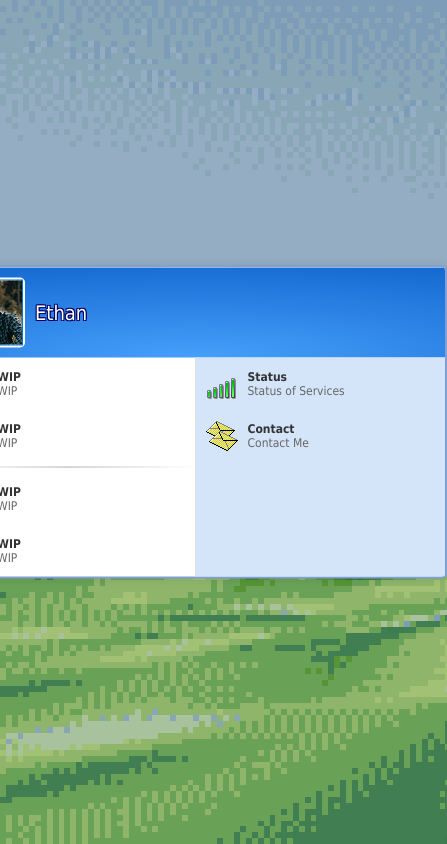
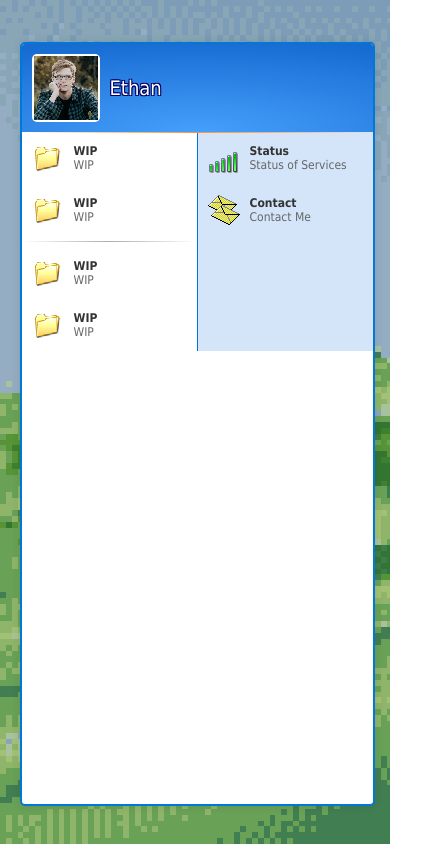
Before and after one commit to hawwwwwk/My-Website, a plain HTML site: page index.html in a window 390 px wide. Shown: the whole page, 447 px wide, since content can reach past the window. Drawn offline with Linux system fonts and the light colour scheme.

Commit message:
quick fix for mobile devices + orange bar

```diff
--- a/default.css
+++ b/default.css
@@ -2,7 +2,6 @@ body {
     background-image: url('media/background-hills.gif');
     background-size: cover;
     image-rendering: pixelated;
-
     font-family: Tahoma, sans-serif;
     font-size: 12px;
     height: 100vh;
@@ -13,7 +12,7 @@ body {
 .menu {
     width: 500px;
     background-color: #FFF;
-    border: 2px solid #80A0D5;
+    border: 2px solid #0078D7;
     box-shadow: 0 0 10px rgba(0, 0, 0, 0.1);
     border-radius: 5px;
     overflow: hidden;
@@ -23,6 +22,17 @@ body {
     transform: translate(-50%, -50%);
 }
 
+/* Responsive design for smaller screens */
+@media (max-width: 600px) {
+    .menu {
+        width: 90%;
+        height: 90%;
+        top: 5%;
+        left: 5%;
+        transform: none;
+    }
+}
+
 .menu-header {
     background: radial-gradient(ellipse at bottom, #469FFB 0%, #075AC4 100%);
     background-size: 200% 100%;
@@ -30,12 +40,14 @@ body {
     color: #FFF;
     padding: 10px;
     font-size: 20px;
-    text-align: left; /* Align text to the left */
+    text-align: left;
     display: flex;
     align-items: center;
     text-shadow: -1px -1px 0 #000060, 1px -1px 0 #000060, -1px 1px 0 #000060, 1px 1px 0 #000060;
     border-bottom: #000060;
     border-width: 1px;
+    position: relative;
+    z-index: 1;
 }
 
 .menu-content {
@@ -94,35 +106,58 @@ body {
 .menu-divider::before {
     content: '';
     display: block;
-    height: 1px;
+    height: .8px;
     background: linear-gradient(to right, transparent, #acacac, transparent);
 }
 
+.orange-divider {
+    position: absolute;
+    bottom: -1px;
+    left: 0;
+    right: 0;
+    height: 1px;
+    z-index: 2;
+}
+
+.orange-divider::before {
+    content: '';
+    display: block;
+    height: 1px;
+    background: linear-gradient(to right, transparent, #f89539, transparent);
+    position: absolute;
+    top: 0;
+    left: 0;
+    right: 0;
+}
+
 .user-icon-container {
-    margin: 0; /* Remove margin to align with the header */
+    margin: 0;
 }
 
 .user-icon-border {
     background-color: white;
     padding: 2px;
-    border-radius: 5px; /* Rounded corners */
+    border-radius: 5px;
     display: flex;
     justify-content: center;
     align-items: center;
 }
 
 .user-icon {
-    width: 64px; /* Adjust size as needed */
-    height: 64px; /* Adjust size as needed */
-    border: 1px solid #0078D7; /* Blue border */
+    width: 64px;
+    height: 64px;
 }
 
 .menu-header .user-icon-container {
-    margin-right: 10px; /* Add some space between the icon and the text */
+    margin-right: 10px;
 }
 
 .menu-right {
     background-color: #D4E5FA;
+}
+
+.menu-left {
+    border-right: 1px solid #0078D7;
 }
 
 #contact-menu {
--- a/index.html
+++ b/index.html
@@ -14,9 +14,11 @@
                 </div>
             </div>
             Ethan
+            <div class="orange-divider"></div> <!-- Top Orange Divider -->
         </div>
+
         <div class="menu-content">
-            <div class="menu-column">
+            <div class="menu-column menu-left">
                 <a href="#" class="menu-item">
                     <img src="media/wip_icon.png" alt="Programs Icon" class="menu-icon">
                     <div class="menu-text">
```
